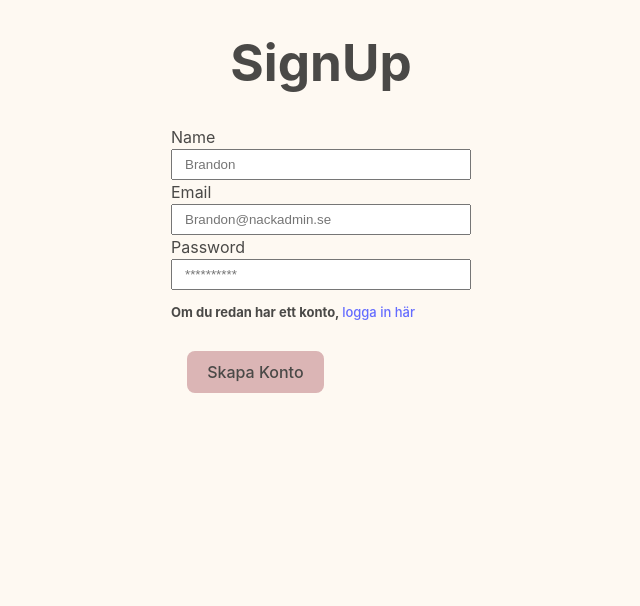
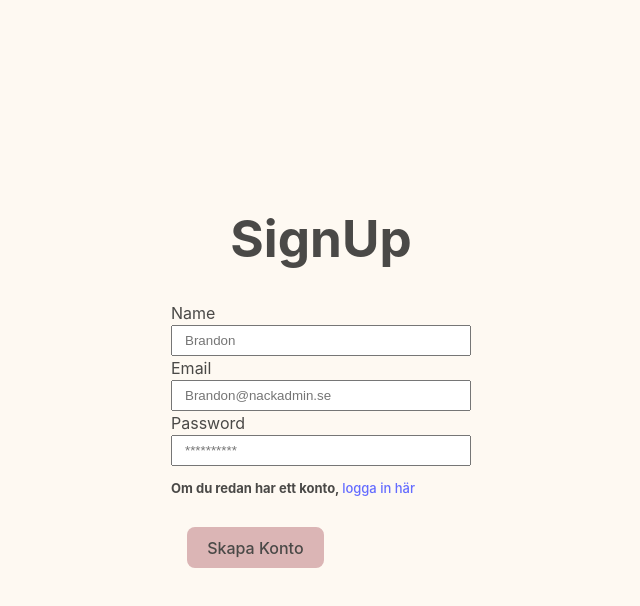
Before and after one commit to Osmanity/dailyfocus, a React (Vite) app in the folder client/: page /signup in a window 1280 px wide. Shown: the top 606 px of the page, without its empty margins (319-959 px from the left). Built offline with nearby package versions, Linux system fonts and the light colour scheme; no server answers.

Commit message:
Update the auth layout styling

```diff
--- a/client/src/pages/auth/SignIn/Signin.module.css
+++ b/client/src/pages/auth/SignIn/Signin.module.css
@@ -1,6 +1,9 @@
 .signin {
   display: flex;
   flex-direction: column;
+  align-items: center;
+  justify-content: center;
+  height: 95vh;
 }
 
 .signup_form {
--- a/client/src/pages/auth/SignUp/Signup.module.css
+++ b/client/src/pages/auth/SignUp/Signup.module.css
@@ -1,6 +1,9 @@
 .signup {
   display: flex;
   flex-direction: column;
+  align-items: center;
+  justify-content: center;
+  height: 95vh;
 }
 
 .signup_form {
```
